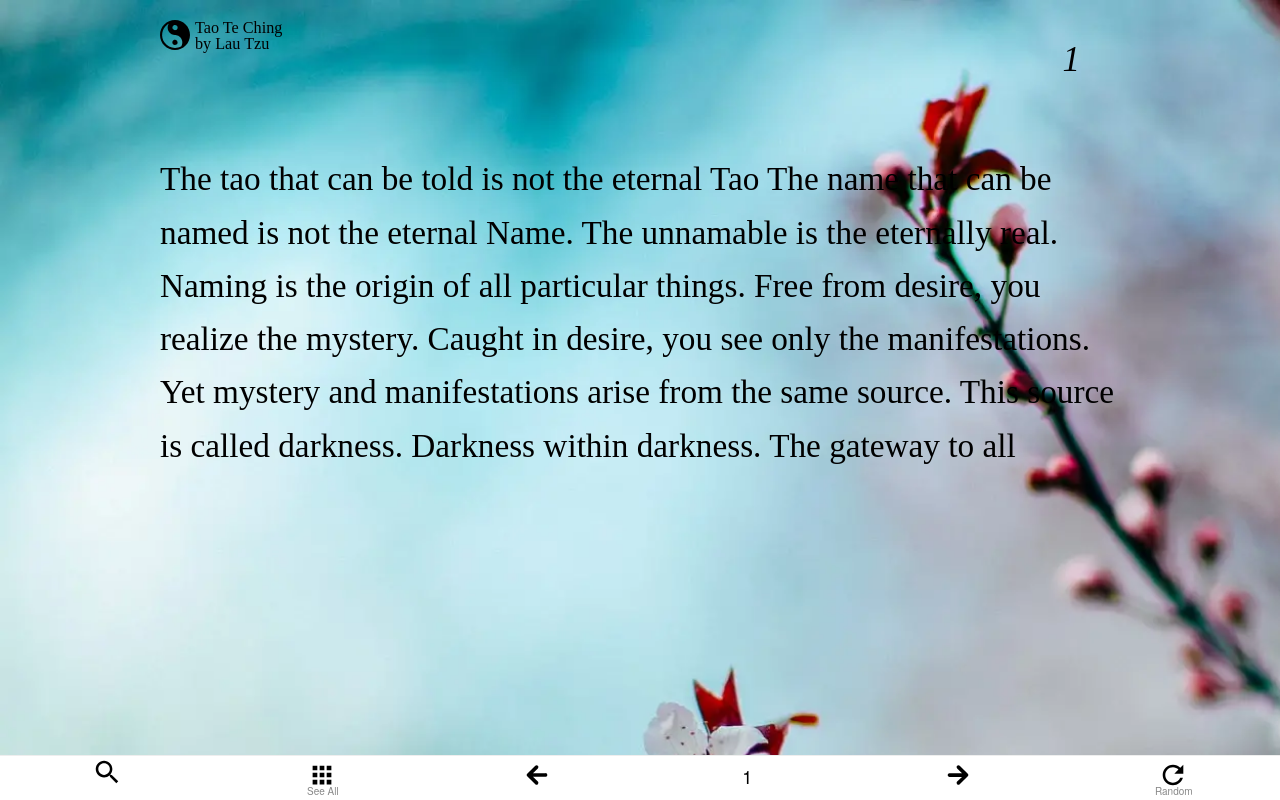
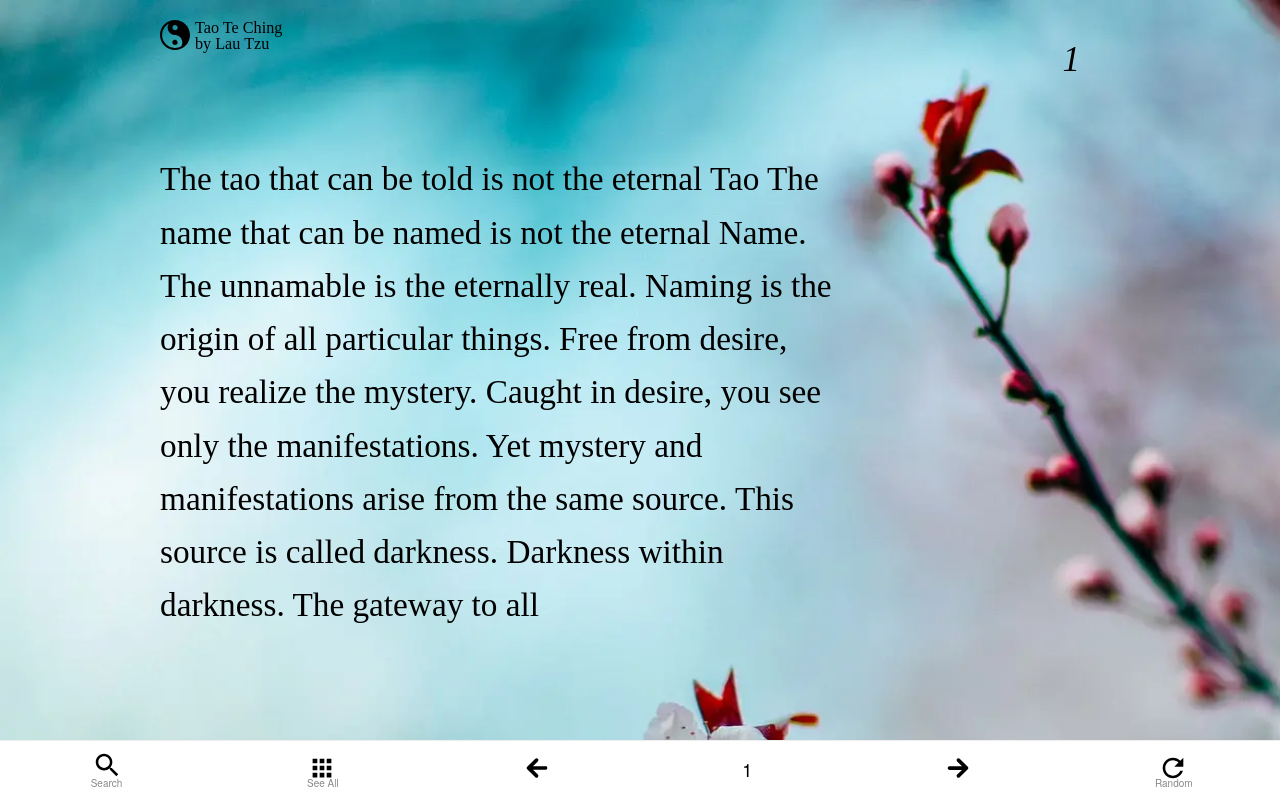
Before and after one commit to djmisha/learnzen.org, a React (Create React App) app: page / in a window 1280 px wide. Built offline with nearby package versions, Linux system fonts and the light colour scheme; a web font is replaced by a local one.

Commit message:
version 4.1

```diff
--- a/src/App.css
+++ b/src/App.css
@@ -3,9 +3,14 @@
 body {
 	background: url('./images/background.webp') top left;
 	background-repeat: no-repeat;
-	background-size: cover;
+	/*background-size: cover;*/
+		background-size: auto 100%;
 	background-attachment: fixed;
 	min-height: 100vh;
+}
+
+.container {
+	max-width: none;
 }
 
 @media (min-width: 1000px) {
@@ -61,7 +66,7 @@ ul.all-poems {
 @media (min-width: 750px) {
 	.all-poems > li {
 		max-width: none;
-		padding: 120px 0px 80px 0px;
+		padding: 120px 22vw 80px 0px;
 		font-size: 2.6vw;
 	}
 }
@@ -94,6 +99,13 @@ form {
 	color: #000;
 }
 
+@media (min-width: 750px) {
+	form {
+		height: 60px;
+	}
+
+}
+
 .nav-search {
 	position: fixed;
 	font-family: 'Source Serif Pro', serif;
@@ -114,12 +126,16 @@ form {
 }
 
 form label {
-
+	position: relative;
 }
 
 form label span {
-	position: fixed;
-	bottom: -999px;
+	position: absolute;
+	font-size: 10px;
+	bottom: -4px;
+	right: calc(50% - 15px);
+	color: #888;
+	font-weight: normal;
 }
 
 .nav-count {
--- a/src/App.js
+++ b/src/App.js
@@ -10,9 +10,9 @@ function App() {
   return (
     <div className="App">
       <header className="container">
-      	<img src={yinyang} className="logo" alt="Prev" />
-     	 <div>Tao Te Ching</div>
-     	 <div>by Lau Tzu</div>
+      <img src={yinyang} className="logo" alt="Logo" />
+     	  <div>Tao Te Ching</div>
+     	  <div>by Lau Tzu</div>
       </header>
       <main className="container">
         <FinalRender />
--- a/src/poems.js
+++ b/src/poems.js
@@ -110,7 +110,6 @@ class NavigationBar extends React.Component {
   }
 
   handleSearch() {
-    console.log('handle search');
     const change = this.state.searchClass === 'nav-search nav-hidden' ? 'nav-search nav-visible' : 'nav-search nav-hidden';
 
     this.setState({
```
